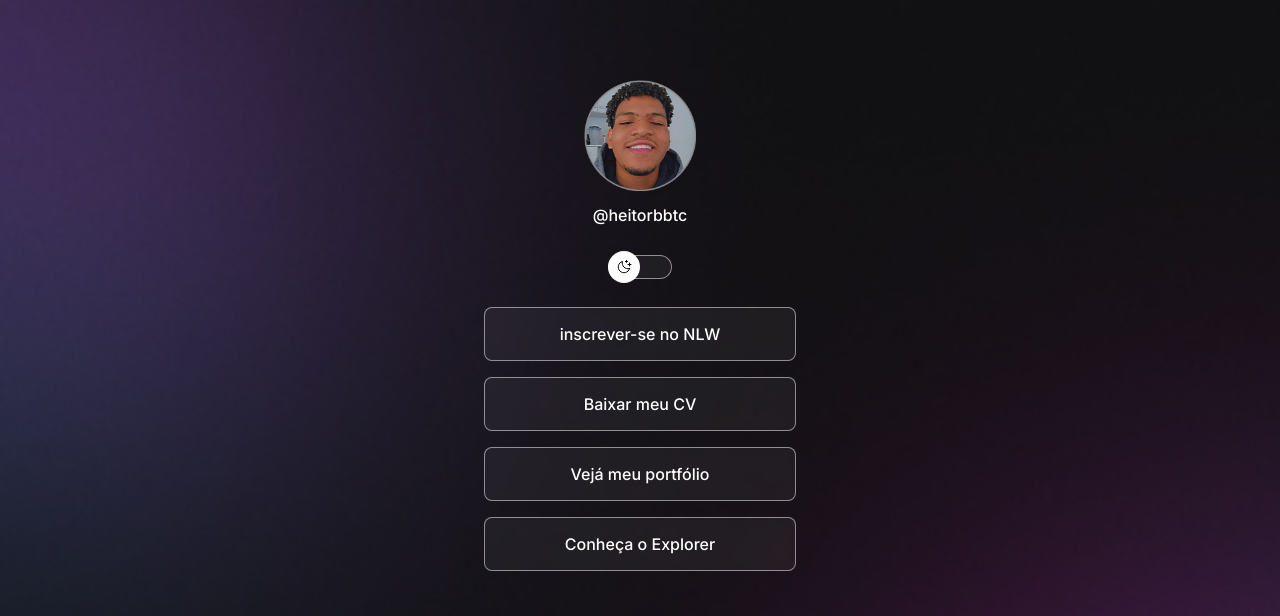
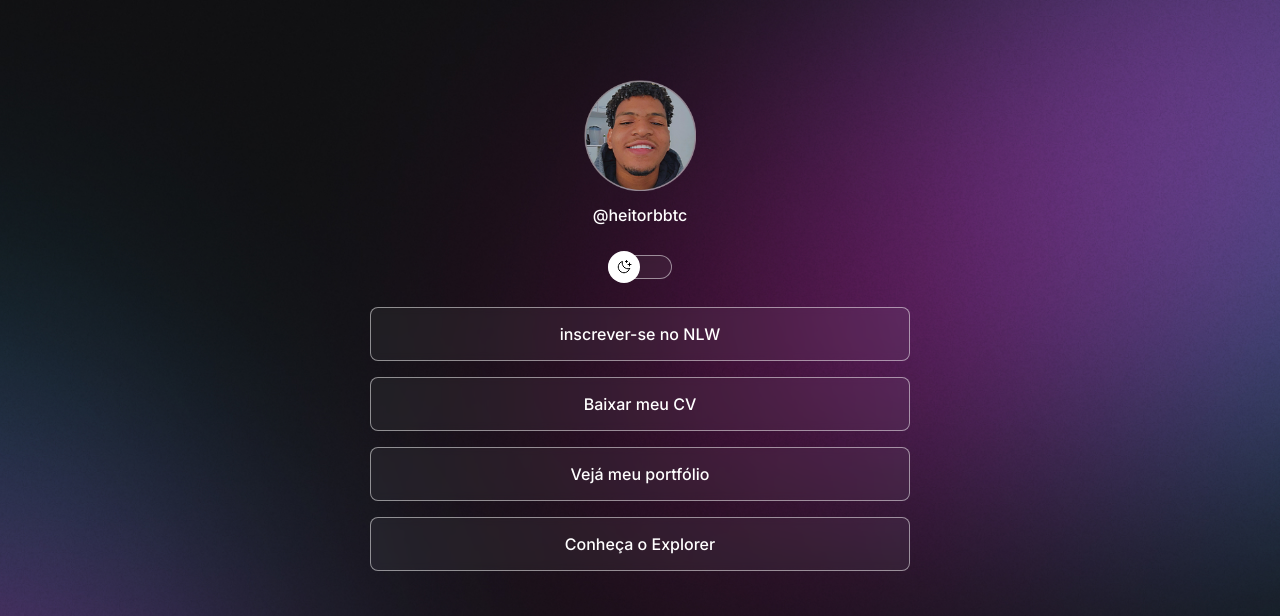
Before and after one commit to heitorbbtc/projeto-dev, a plain HTML site: page index.html in a window 1280 px wide. Shown: the top 616 px of the page. Drawn offline with nearby package versions, Linux system fonts and the light colour scheme.

Commit message:
background

```diff
--- a/style.css
+++ b/style.css
@@ -26,13 +26,8 @@
 }
 
 body {
-  /*background-image: url(./assets/bg-mobile.jpg);
-  background-repeat: no-repeat;
-  background-position:top center;
-  background-size: cover;*/
-
-  /*background: color image repeat position/size */
   background: var(--bg-url) no-repeat top center/cover;
+  height: 100vh;
 }
 
 body * {
@@ -41,7 +36,8 @@ body * {
 }
 
 #container {
-  width: 360px;
+  width: 100%;
+  max-width: 588px;
   margin: 56px auto 0px;
     padding: 0 24px;
 }
@@ -154,3 +150,13 @@ footer {
   text-align: center;
   font-size: 14px;
 }
+
+@media (min-width: 700px) {
+  :root {
+    --bg-url: url(./assets/bg-desktop.jpg);
+  }
+
+  .light {
+    --bg-url: url(./assets/bg-desktop-light.jpg);
+  }
+}
```
Also changed, not shown: assets/bg-desktop-light.jpg (added), assets/bg-desktop.jpg (added).
